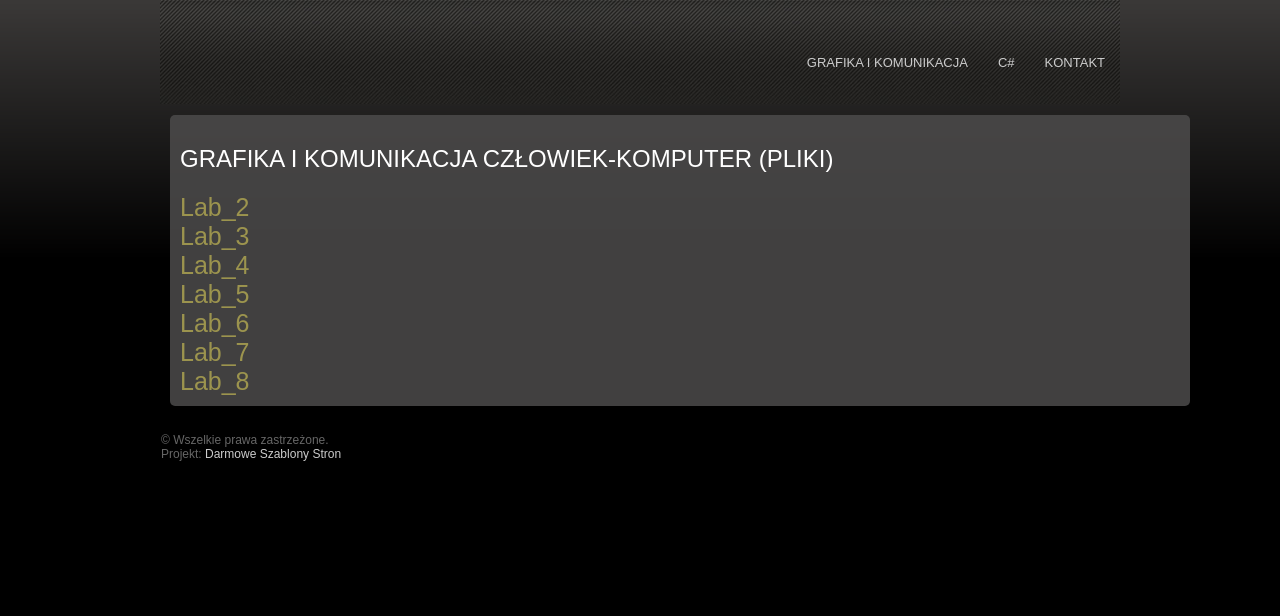
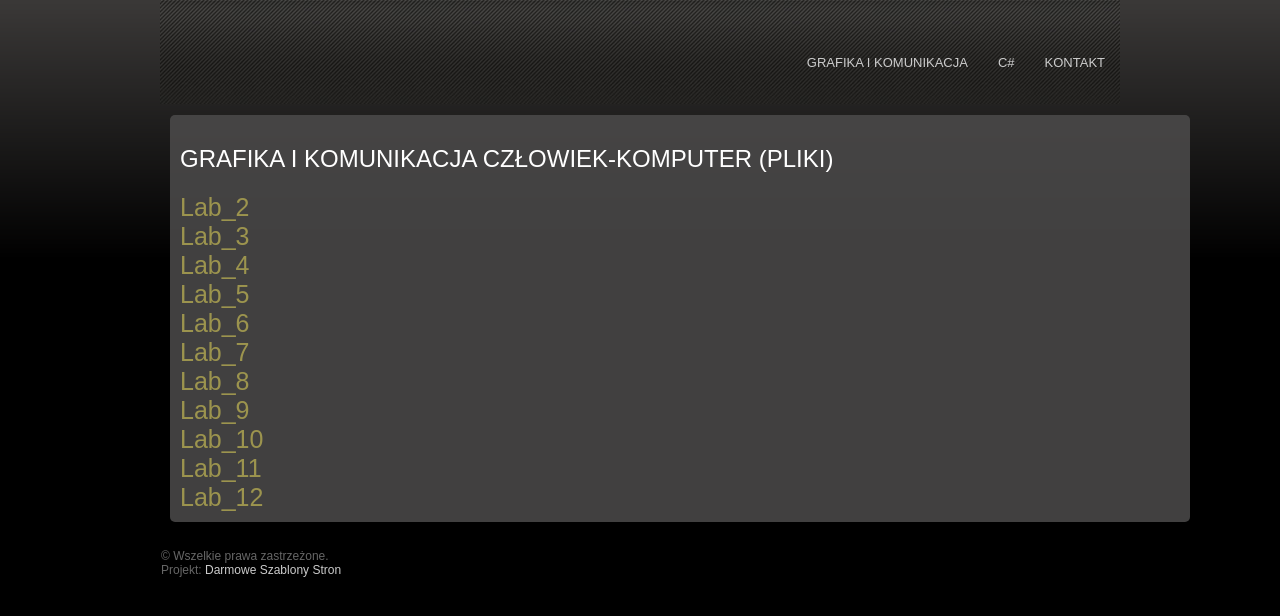
Before and after one commit to wklimaszewski/programy, a plain HTML site: page index.html in a window 1280 px wide. Drawn offline with Linux system fonts and the light colour scheme; files whose address does not match are found by name.

Commit message:
Update index.html

```diff
--- a/index.html
+++ b/index.html
@@ -30,6 +30,10 @@
         <a href="lab_6.html">Lab_6</a><br>
         <a href="lab_7.html">Lab_7</a><br>
         <a href="lab_8.html">Lab_8</a><br>
+        <a href="lab_9.html">Lab_9</a><br>
+        <a href="lab_10.html">Lab_10</a><br>
+        <a href="lab_11.html">Lab_11</a><br>
+        <a href="lab_12.html">Lab_12</a><br>
         </div>
     </div>
 
```
